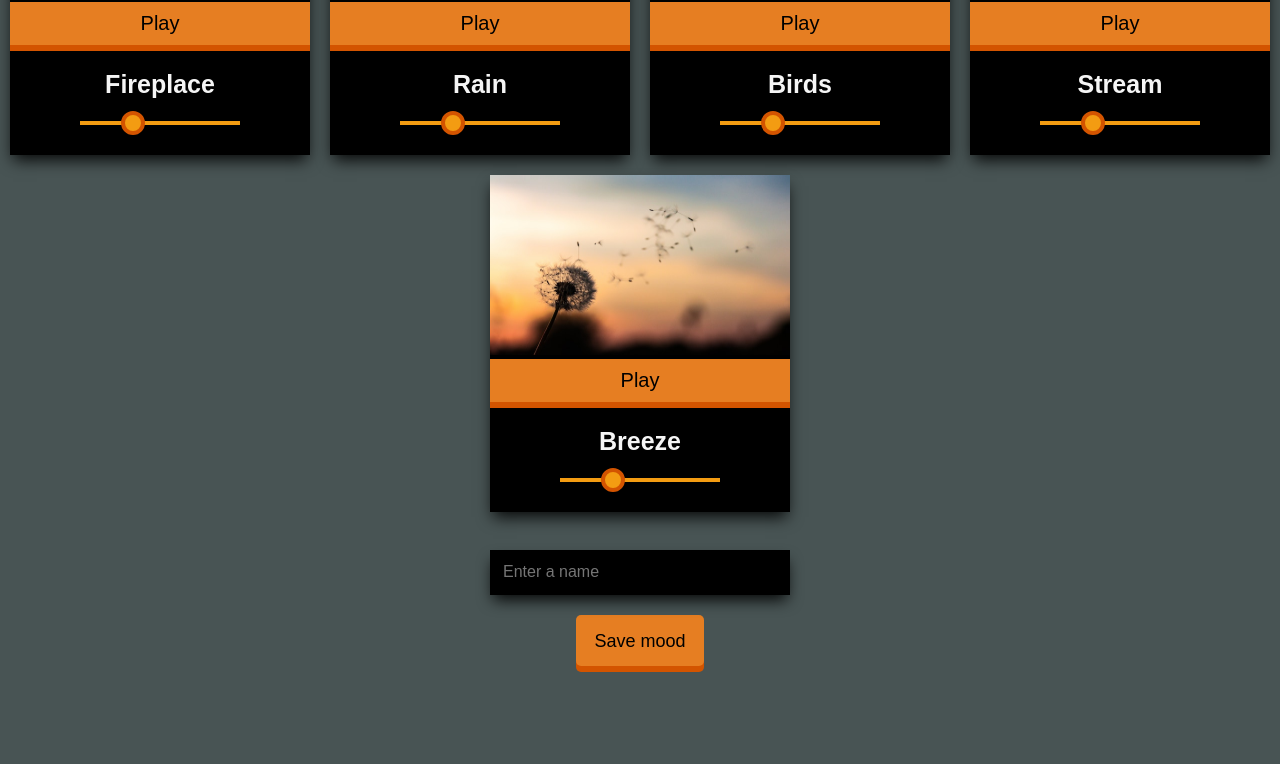
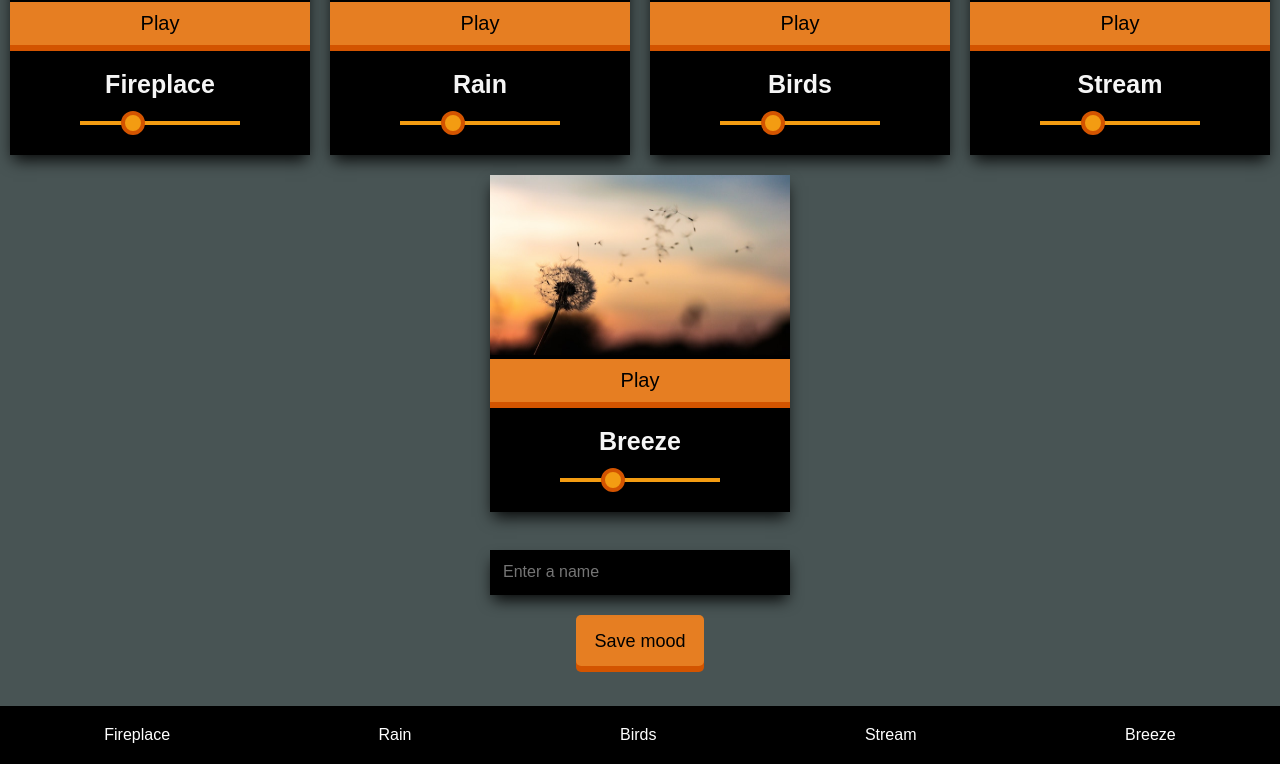
Before and after one commit to suleymantekin/moods, a React (Create React App) app: page / in a window 1280 px wide. Shown: the part 783-1547 px from the top of the page. Before the commit the page ends 1489 px from the top, so only its background shows below. Built offline with nearby package versions, Linux system fonts and the light colour scheme; the HTML template or start-up script is replaced by a standard one.

Commit message:
Add photo links

```diff
--- a/src/App.css
+++ b/src/App.css
@@ -55,3 +55,18 @@ li.logo {
   font-weight: 600;
   font-size: 45px;
 }
+
+footer ul {
+  display: flex;
+  justify-content: space-around;
+  align-items: center;
+  list-style: none;
+  margin: 0px;
+  padding: 20px 0px;
+  background-color: black;
+}
+
+footer ul a {
+  color: white;
+  text-decoration: none;
+}
--- a/src/App.js
+++ b/src/App.js
@@ -6,6 +6,7 @@ import moodsReducer from "./store/reducer/moods_reducer";
 import savedMoodReducer from "./store/reducer/saved_moods_reducer";
 
 import Header from './components/Header';
+import Footer from './components/Footer';
 import Moods from './container/Moods/Moods';
 import SavedMoods from './container/SavedMoods/SavedMoods'
 
@@ -24,6 +25,7 @@ class App extends Component {
           <SavedMoods />
           <h1>Moods</h1>
           <Moods />
+          <Footer />
         </div>
       </Provider>
     );
--- /dev/null
+++ b/src/components/Footer.js
@@ -0,0 +1,16 @@
+import React from 'react';
+
+const Footer = (props) => (
+    <footer>
+        <ul>
+            <li><a href="https://unsplash.com/photos/xvYNf3a6LmM?utm_source=unsplash&utm_medium=referral&utm_content=creditCopyText">Fireplace</a></li>
+            <li><a href="https://unsplash.com/photos/OKlo0r3gBcQ?utm_source=unsplash&utm_medium=referral&utm_content=creditCopyText">Rain</a></li>
+            <li><a href="https://unsplash.com/photos/Nn7wQs4am7E?utm_source=unsplash&utm_medium=referral&utm_content=creditCopyText">Birds</a></li>
+            <li><a href="https://unsplash.com/photos/5EDTkkHRCgg?utm_source=unsplash&utm_medium=referral&utm_content=creditCopyText">Stream</a></li>
+            <li><a href="https://unsplash.com/photos/zb2vBaHYB2I?utm_source=unsplash&utm_medium=referral&utm_content=creditCopyText">Breeze</a></li>
+
+        </ul>
+    </footer >
+)
+
+export default Footer;
```
